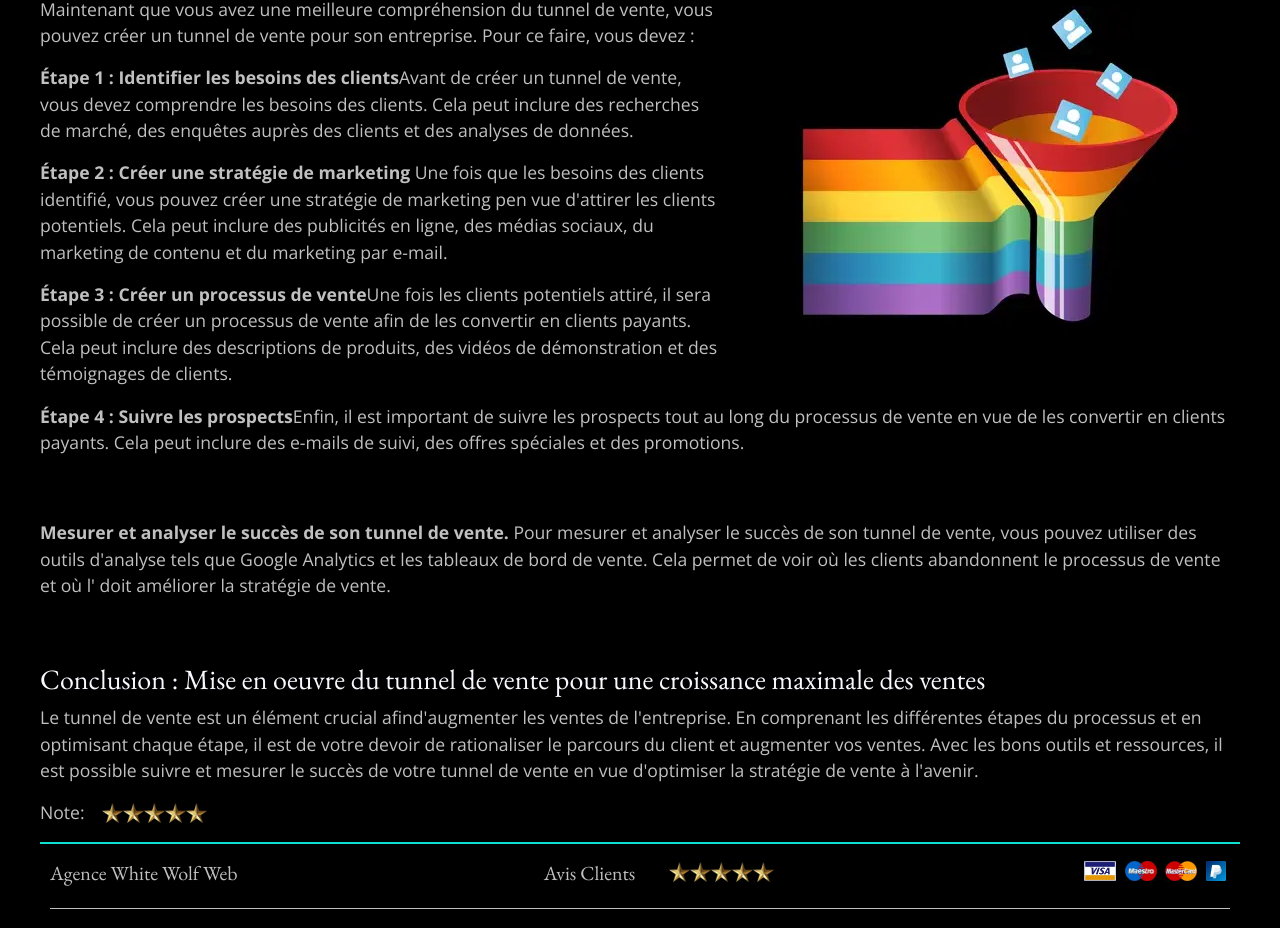
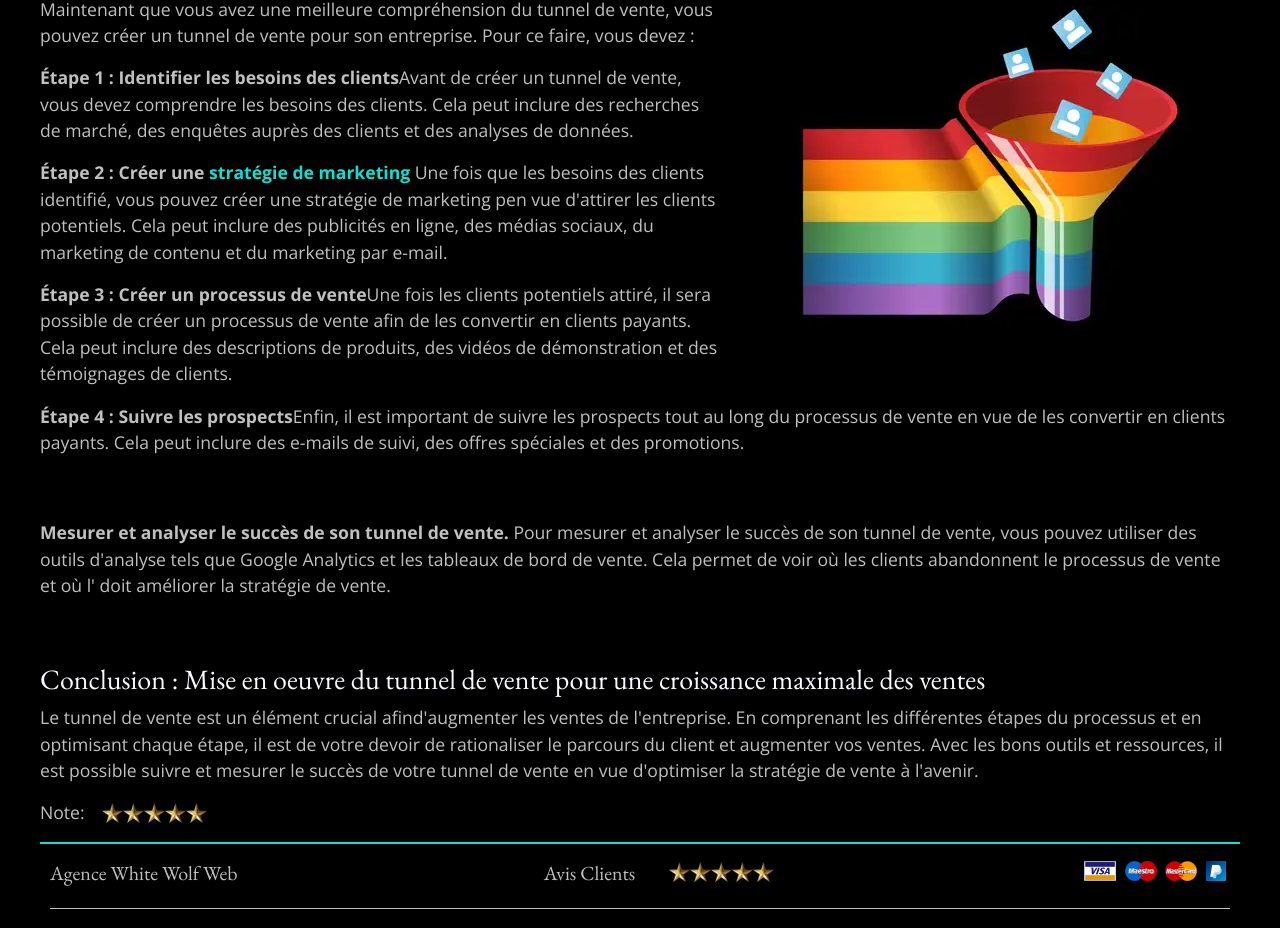
Before and after one commit to White-Wolf-Web/White-wolf-web.com, a Next.js app: page /blog/tunnel-vente in a window 1280 px wide. Shown: the part 4406-5334 px from the top of the page. Built offline with nearby package versions, Linux system fonts and the light colour scheme.

Commit message:
Update page.js

```diff
--- a/app/blog/tunnel-vente/page.js
+++ b/app/blog/tunnel-vente/page.js
@@ -1,6 +1,7 @@
 import Image from "next/image";
 import styles from "@/app/page.module.css";
 import { Metadata } from "next";
+import Link from "next/link";
 import BlogDateAuthorOther from "@/components/Blog/BlogDateAuthorOther";
 import tunnelBanniere from "@/public/Assets/Images/Webp/blog/Tunnel/tunnel-banniere.webp";
 import tunnelMini1 from "@/public/Assets/Images/Webp/blog/Tunnel/tunnel-mini-1.webp";
@@ -260,7 +261,7 @@ export default function TunneldeVente() {
 					clients et des analyses de données.
 				</p>
 				<p>
-					<strong>Étape 2 : Créer une stratégie de marketing </strong>
+					<strong>Étape 2 : Créer une <Link href="https://www.rev3days.fr/" className={styles.internalLink}>stratégie de marketing</Link> </strong>
 					Une fois que les besoins des clients identifié, vous pouvez créer une stratégie de marketing pen vue d&apos;attirer les clients potentiels. Cela peut
 					inclure des publicités en ligne, des médias sociaux, du marketing de contenu et du marketing par e-mail.
 				</p>
```
